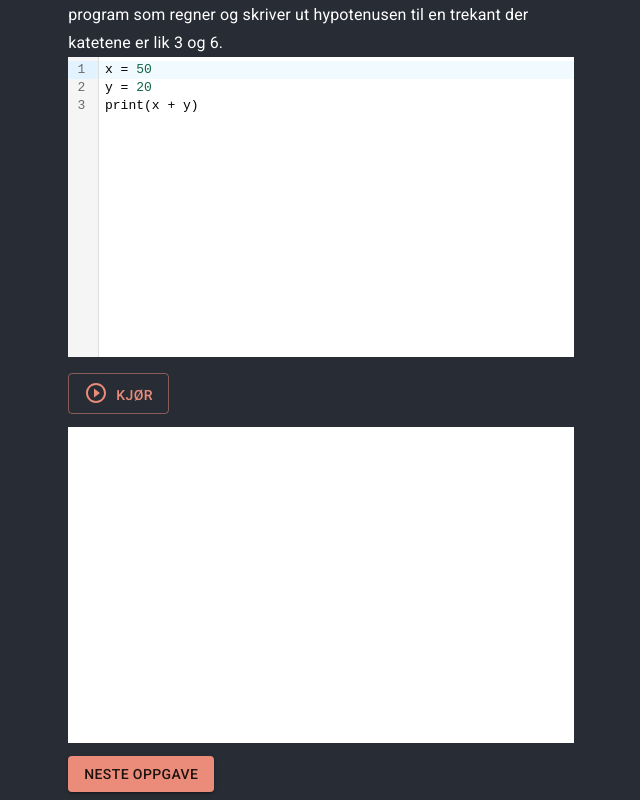
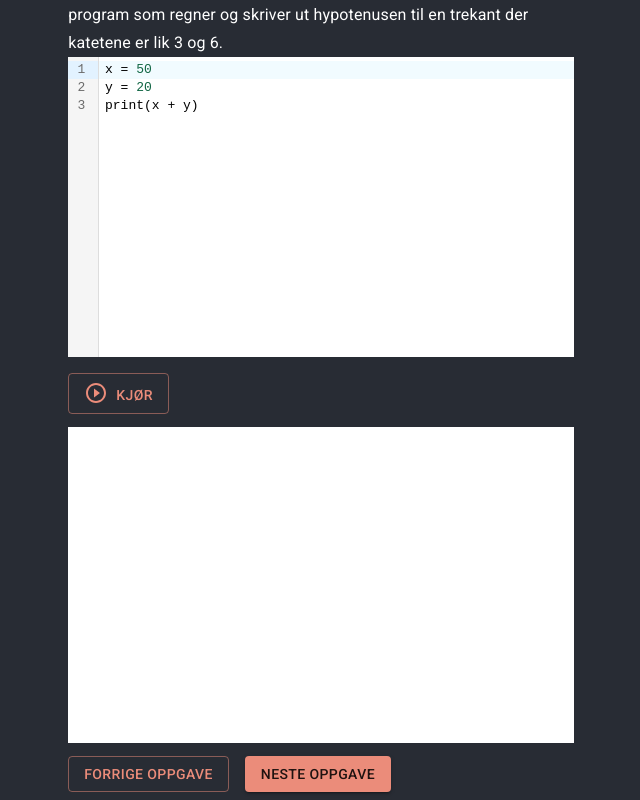
Before and after one commit to UyQTran/learn, a React (Vite) app: page /assignment/0 in a window 1280 px wide. Shown: the part 335-1135 px from the top of the page, without its empty margins (319-959 px from the left). Built offline with nearby package versions, Linux system fonts and the light colour scheme.

Commit message:
added previous assignment button

```diff
--- a/src/pages/AssignmentPage.tsx
+++ b/src/pages/AssignmentPage.tsx
@@ -21,6 +21,12 @@ const AssignmentTitle = styled(Typography)`
 
 const AssignmentDescription = styled(Typography)`
   margin: 1rem 0;
+`
+
+const ButtonWrapper = styled.div`
+  a:not(:last-child) {
+    margin-right: 1rem;
+  }
 `
 
 interface Assignment {
@@ -47,6 +53,9 @@ function AssignmentPage() {
   }, [indexNumber]);
 
   const nextIndex = indexNumber + 1
+  const previousIndex = indexNumber - 1
+
+  const getPreviousPage = () => previousIndex >= 0 ? '/assignment/'+previousIndex : '/'
 
   return (
       assignment ?
@@ -58,6 +67,14 @@ function AssignmentPage() {
               {assignment.description}
           </AssignmentDescription>
           <CodeEditor/>
+          <ButtonWrapper>
+            <Button
+              component={Link}
+              variant="outlined"
+              to={getPreviousPage()}
+            >
+              Forrige oppgave
+            </Button>
             <Button
               component={Link}
               variant="contained"
@@ -65,6 +82,7 @@ function AssignmentPage() {
             >
               Neste oppgave
             </Button>
+          </ButtonWrapper>
         </AssignmentWrapper>
       : <></>
   )
--- a/src/pages/LandingPage.tsx
+++ b/src/pages/LandingPage.tsx
@@ -20,19 +20,6 @@ const AppDescription = styled(Typography)`
 const ButtonWrapper = styled.div`
   display: flex;
   margin: 1rem;
-
-  @media only screen and (max-width: 600px) {
-    flex-direction: column;
-    a:not(:last-child) {
-      margin-bottom: 1rem;
-    }
-  }
-
-  @media only screen and (min-width: 600px) {
-    a:not(:last-child) {
-      margin-right: 1rem;
-    }
-  }
 `
 
 const ButtonText = styled.span`
```
Lines whose indentation alone changed are shown as unchanged.
